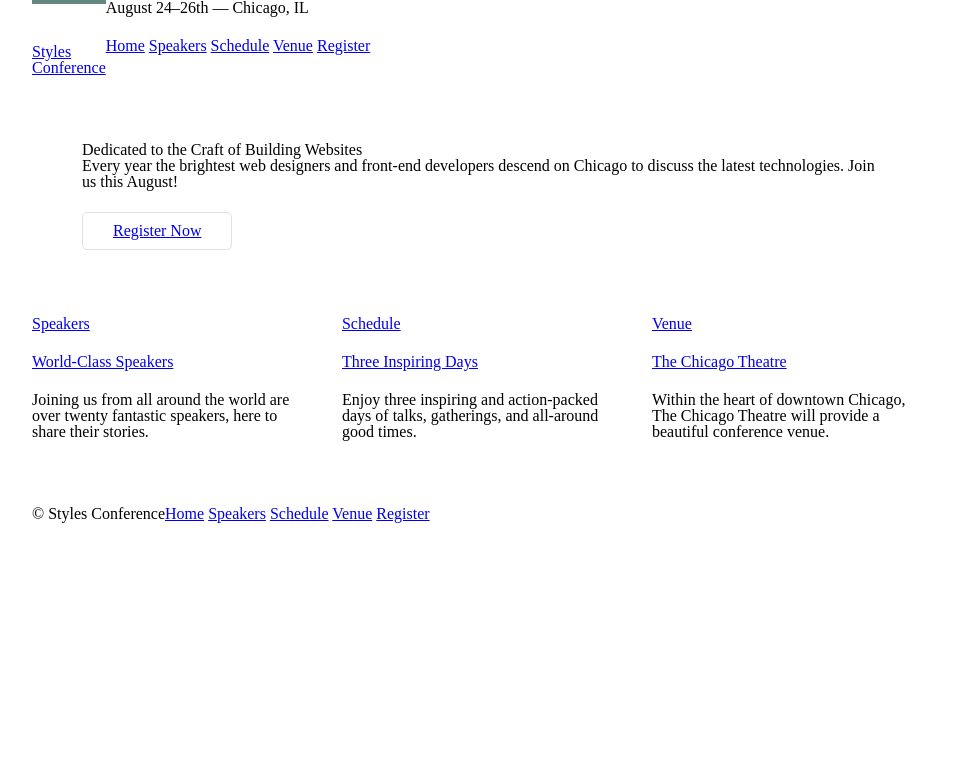
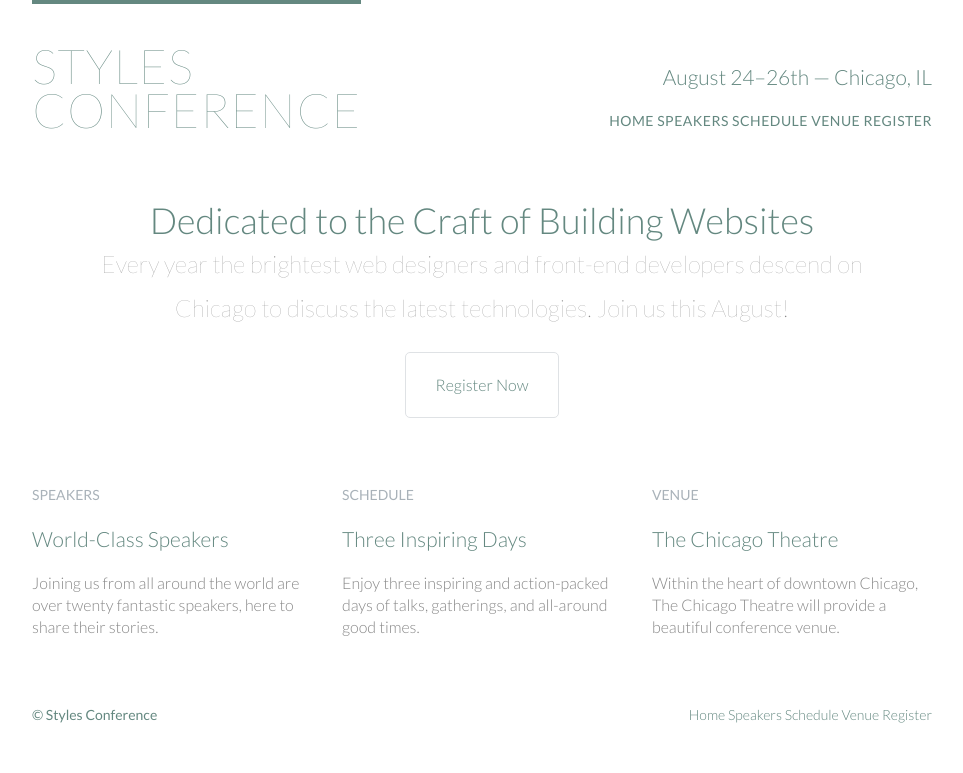
Before and after one commit to amatogiuseppe/Styles-Conference, a plain HTML site: page index.html in a window 1280 px wide. Shown: the whole page, without its empty margins (158-1121 px from the left). Drawn offline with Linux system fonts and the light colour scheme.

Commit message:
Lesson 6: Working with Typography

```diff
--- a/assets/stylesheets/main.css
+++ b/assets/stylesheets/main.css
@@ -55,6 +55,18 @@ table {
 
 /*
   ========================================
+  Custom styles
+  ========================================
+*/
+
+body {
+  color: #888;
+  font: 300 16px/22px "Lato", "Open Sans", "Helvetica Neue", Helvetica, Arial, sans-serif;
+}
+
+
+/*
+  ========================================
   Grid
   ========================================
 */
@@ -101,6 +113,7 @@ table {
   Clearfix
   ========================================
 */
+
 .group:before,
 .group:after {
   content: "";
@@ -123,6 +136,56 @@ table {
 
 h1, h3, h4, h5, p {
   margin-bottom: 22px;
+}
+
+h1, h2, h3, h4 {
+  color: #648880;
+}
+
+h1 {
+  font-size: 36px;
+  line-height: 44px;
+}
+h2 {
+  font-size: 24px;
+  line-height: 44px;
+}
+h3 {
+  font-size: 21px;
+}
+h4 {
+  font-size: 18px;
+}
+h5 {
+  color: #a9b2b9;
+  font-size: 14px;
+  font-weight: 400;
+  text-transform: uppercase;
+}
+
+strong {
+  font-weight: 400;
+}
+cite, em {
+  font-style: italic;
+}
+
+
+/*
+  ========================================
+  Links
+  ========================================
+*/
+
+a {
+  color: #648880;
+  text-decoration: none;
+}
+a:hover {
+  color: #a9b2b9;
+}
+p a {
+  border-bottom: 1px solid #dfe2e5;
 }
 
 
@@ -152,8 +215,25 @@ h1, h3, h4, h5, p {
 
 .logo {
   border-top: 4px solid #648880;
+  float: left;
+  font-size: 48px;
+  font-weight: 100;
+  letter-spacing: .5px;
+  line-height: 44px;
   padding: 40px 0 22px 0;
-  float: left;
+  text-transform: uppercase;
+}
+
+.tagline {
+  margin: 66px 0 22px 0;
+  text-align: right;
+}
+
+.primary-nav {
+  font-size: 14px;
+  font-weight: 400;
+  letter-spacing: .5px;
+  text-transform: uppercase;
 }
 
 
@@ -164,7 +244,20 @@ h1, h3, h4, h5, p {
 */
 
 .hero {
+  line-height: 44px;
   padding: 22px 80px 66px 80px;
+  text-align: center;
+}
+.hero h2 {
+  font-size: 36px;
+}
+.hero p {
+  font-size: 24px;
+  font-weight: 100;
+}
+
+.teaser a:hover h3 {
+  color: #a9b2b9;
 }
 
 
@@ -175,10 +268,23 @@ h1, h3, h4, h5, p {
 */
 
 .primary-footer {
+  color: #648880;
+  font-size: 14px;
   padding-bottom: 44px;
   padding-top: 44px;
 }
-
 .primary-footer small {
   float: left;
+  font-weight: 400;
 }
+
+
+/*
+  ========================================
+  Navigation
+  ========================================
+*/
+
+.nav {
+  text-align: right;
+}
--- a/index.html
+++ b/index.html
@@ -5,6 +5,7 @@
       <meta charset="utf-8">
       <title>Styles Conference</title>
       <link rel="stylesheet" href="assets/stylesheets/main.css">
+      <link rel="stylesheet" href="https://fonts.googleapis.com/css2?family=Lato:wght@100;300;400">
    </head>
 
    <body>
@@ -17,9 +18,9 @@
             <a href="index.html">Styles <br> Conference</a>
          </h1>
 
-         <h3>August 24&ndash;26th &mdash; Chicago, IL</h3>
+         <h3 class="tagline">August 24&ndash;26th &mdash; Chicago, IL</h3>
 
-         <nav>
+         <nav class="nav primary-nav">
             <a href="index.html">Home</a>
             <a href="speakers.html">Speakers</a>
             <a href="schedule.html">Schedule</a>
@@ -49,7 +50,7 @@
 
          Speakers
 
-         --><section class="col-1-3">
+         --><section class="teaser col-1-3">
             <a href="speakers.html">
                <h5>Speakers</h5>
                <h3>World-Class Speakers</h3>
@@ -59,7 +60,7 @@
 
          Schedule
 
-         --><section class="col-1-3">
+         --><section class="teaser col-1-3">
             <a href="schedule.html">
                <h5>Schedule</h5>
                <h3>Three Inspiring Days</h3>
@@ -69,7 +70,7 @@
 
          Venue
 
-         --><section class="col-1-3">
+         --><section class="teaser col-1-3">
             <a href="venue.html">
                <h5>Venue</h5>
                <h3>The Chicago Theatre</h3>
@@ -86,7 +87,7 @@
 
          <small>&copy; Styles Conference</small>
 
-         <nav>
+         <nav class="nav">
             <a href="index.html">Home</a>
             <a href="speakers.html">Speakers</a>
             <a href="schedule.html">Schedule</a>
```
Also changed, not shown: register.html (+7 -4 lines), schedule.html (+7 -4 lines), speakers.html (+7 -4 lines), venue.html (+7 -4 lines).
